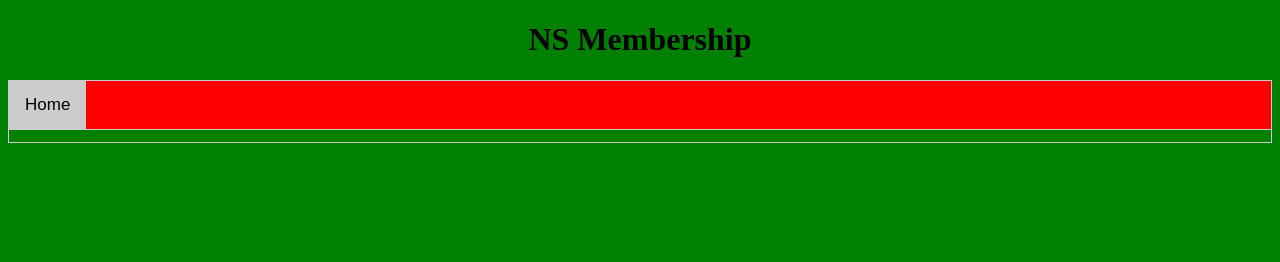
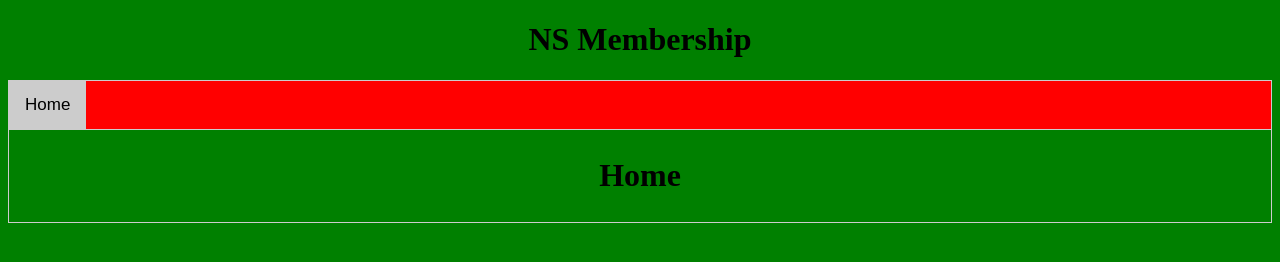
Before and after one commit to NS-Craft/ns-craft.github.io, a plain HTML site: page index.html in a window 1280 px wide. Both pictures are taken after a click on the button "Home". Drawn offline with Linux system fonts and the light colour scheme.

Commit message:
Update index.html

```diff
--- a/index.html
+++ b/index.html
@@ -69,7 +69,7 @@ body {
 </div>
 
 <div id="H" class="tabcontent">
-    <h2Home</h2>
+    <h1>Home</h1>
 
 </div>
 
```
